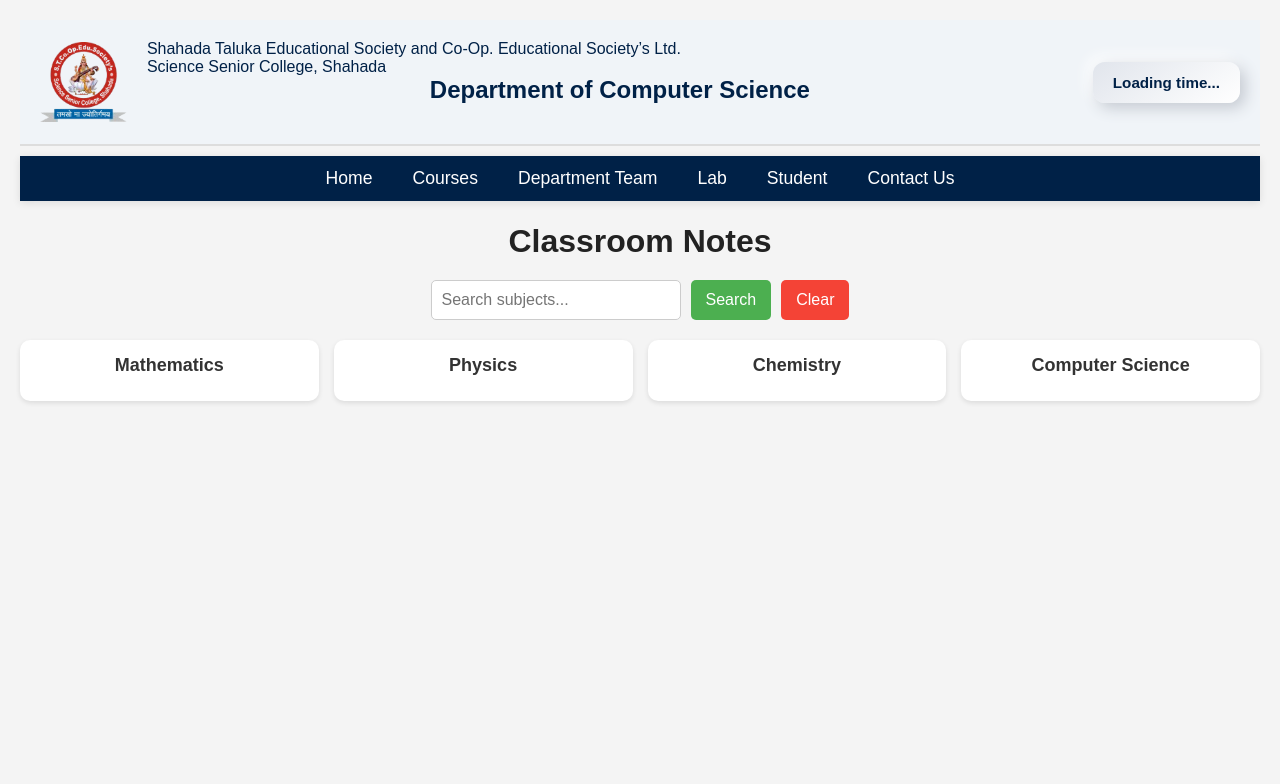
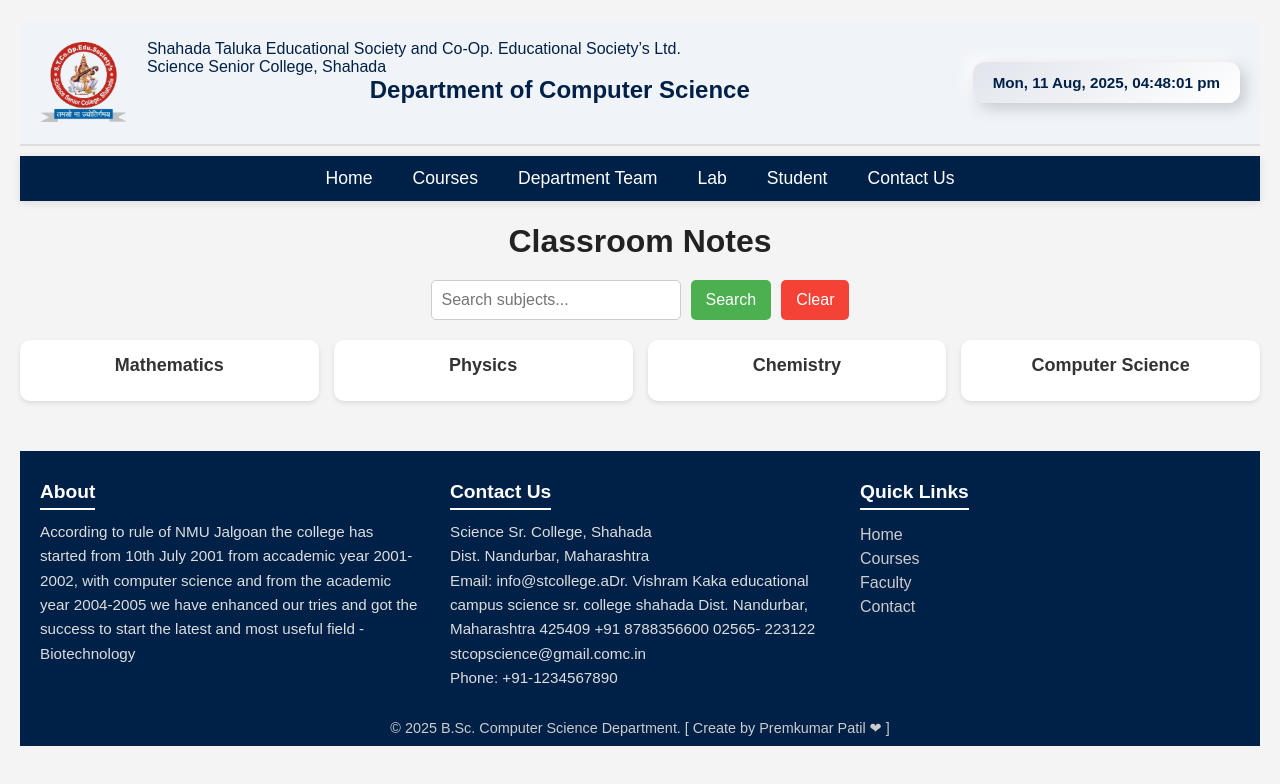
Before and after one commit to premkumarpatil05/bsc-cs-department, a plain HTML site: page notes.html in a window 1280 px wide. Drawn offline with Linux system fonts and the light colour scheme.

Commit message:
update code

```diff
--- a/notes.html
+++ b/notes.html
@@ -156,37 +156,52 @@
     </div>
   </div>
 
-  <script>
-    function filterSubjects() {
-      let searchValue = document.getElementById('search').value.toLowerCase().trim();
-      let cards = document.querySelectorAll('.card');
 
-      cards.forEach(card => {
-        let name = card.getAttribute('data-name').toLowerCase();
-        if (name.includes(searchValue)) {
-          card.style.display = "block";
-        } else {
-          card.style.display = "none";
-        }
-      });
-    }
+  <footer class="footer">
+    <div class="footer-container">
 
-    document.getElementById('search').addEventListener('keyup', filterSubjects);
-    document.getElementById('searchBtn').addEventListener('click', filterSubjects);
-    document.getElementById('clearBtn').addEventListener('click', function () {
-      document.getElementById('search').value = "";
-      filterSubjects();
-    });
+      <div class="footer-column">
+        <h3>About</h3>
+        <p>
+          According to rule of NMU Jalgoan the college has started from 10th July 2001 from accademic year 2001-2002,
+          with computer science and from the academic year 2004-2005 we have enhanced our tries and got the success to
+          start the latest and most useful field - Biotechnology
+        </p>
+      </div>
 
-    document.querySelectorAll('.card').forEach(card => {
-      card.addEventListener('click', function () {
-        let link = this.getAttribute('data-link');
-        if (link) {
-          window.open(link, '_blank');
-        }
-      });
-    });
-  </script>
+      <div class="footer-column">
+        <h3>Contact Us</h3>
+        <p>
+          Science Sr. College, Shahada<br>
+          Dist. Nandurbar, Maharashtra<br>
+          Email: info@stcollege.aDr. Vishram Kaka educational campus science sr. college shahada
+          Dist. Nandurbar, Maharashtra 425409
+          +91 8788356600
+          02565- 223122
+          stcopscience@gmail.comc.in<br>
+          Phone: +91-1234567890
+        </p>
+      </div>
 
+      <div class="footer-column">
+        <h3>Quick Links</h3>
+        <ul>
+          <li><a href="#">Home</a></li>
+          <li><a href="#">Courses</a></li>
+          <li><a href="#">Faculty</a></li>
+          <li><a href="#">Contact</a></li>
+        </ul>
+      </div>
+
+    </div>
+
+    <div class="footer-bottom">
+      <p>&copy; 2025 B.Sc. Computer Science Department. [ Create by Premkumar Patil ❤ ]</p>
+    </div>
+  </footer>
+
+
+  <script src="script.js"></script>
 </body>
+
 </html>
```
Also changed, not shown: script.js (indentation only).
